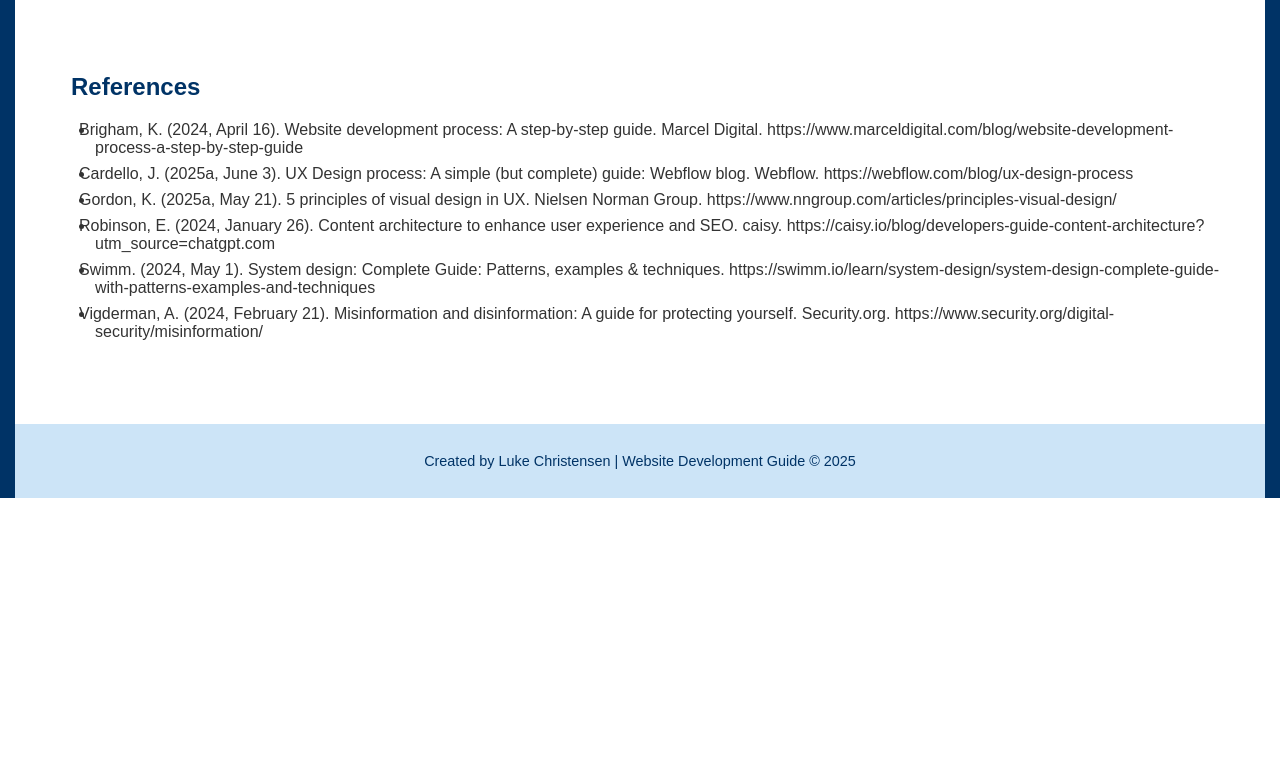
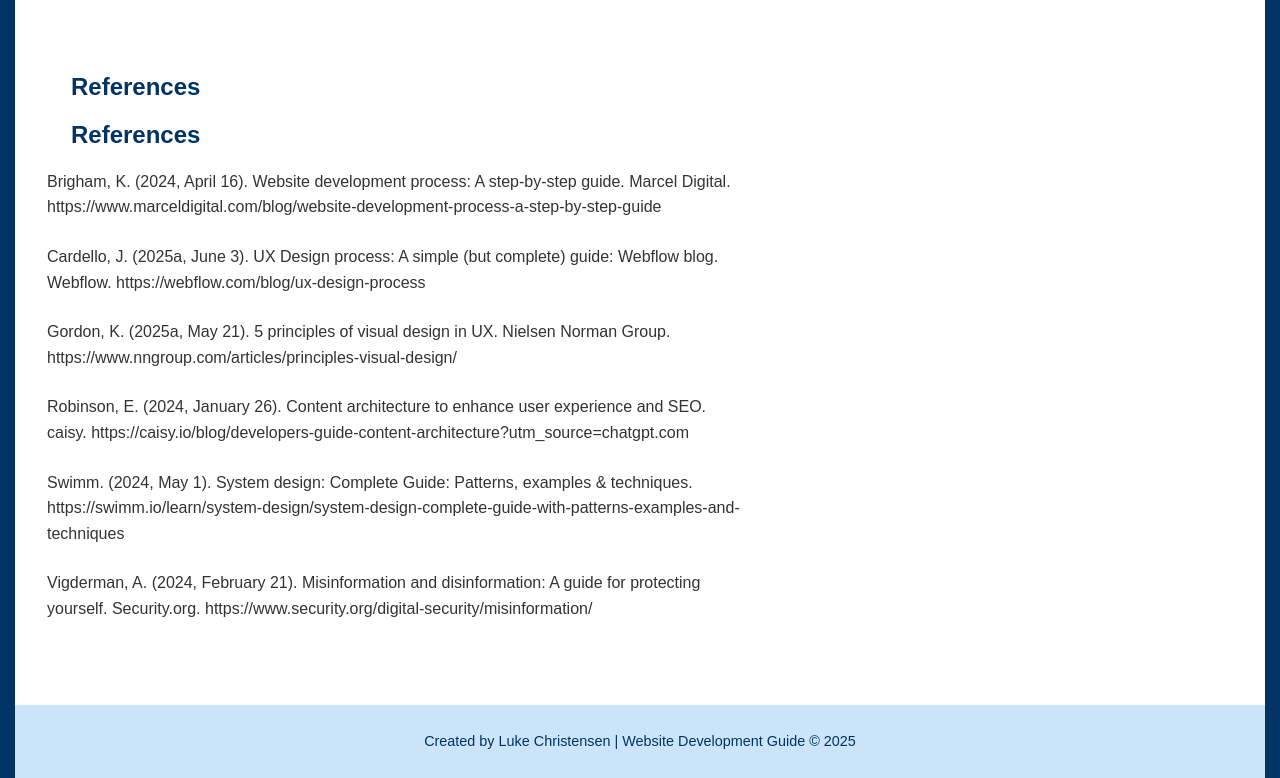
Before and after one commit to Lukey-42/Proof-of-Concept, a plain HTML site: page index.html in a window 1280 px wide. Shown: the part 1923-2701 px from the top of the page. Before the commit the page ends 2421 px from the top, so only its background shows below. Drawn offline with Linux system fonts and the light colour scheme.

Commit message:
Update index.html

```diff
--- a/index.html
+++ b/index.html
@@ -52,14 +52,13 @@
 
   <section class="references">
     <h2>References</h2>
-    <ul>
-      <li>Brigham, K. (2024, April 16). Website development process: A step-by-step guide. Marcel Digital. https://www.marceldigital.com/blog/website-development-process-a-step-by-step-guide</li>
-      <li>Cardello, J. (2025a, June 3). UX Design process: A simple (but complete) guide: Webflow blog. Webflow. https://webflow.com/blog/ux-design-process</li>
-      <li>Gordon, K. (2025a, May 21). 5 principles of visual design in UX. Nielsen Norman Group. https://www.nngroup.com/articles/principles-visual-design/</li>
-      <li>Robinson, E. (2024, January 26). Content architecture to enhance user experience and SEO. caisy. https://caisy.io/blog/developers-guide-content-architecture?utm_source=chatgpt.com</li>
-      <li>Swimm. (2024, May 1). System design: Complete Guide: Patterns, examples & techniques. https://swimm.io/learn/system-design/system-design-complete-guide-with-patterns-examples-and-techniques</li>
-      <li>Vigderman, A. (2024, February 21). Misinformation and disinformation: A guide for protecting yourself. Security.org. https://www.security.org/digital-security/misinformation/</li>
-    </ul>
+  <h2>References</h2>
+    <p>Brigham, K. (2024, April 16). Website development process: A step-by-step guide. Marcel Digital. https://www.marceldigital.com/blog/website-development-process-a-step-by-step-guide</p>
+  <p>Cardello, J. (2025a, June 3). UX Design process: A simple (but complete) guide: Webflow blog. Webflow. https://webflow.com/blog/ux-design-process</p>
+  <p>Gordon, K. (2025a, May 21). 5 principles of visual design in UX. Nielsen Norman Group. https://www.nngroup.com/articles/principles-visual-design/</p>
+  <p>Robinson, E. (2024, January 26). Content architecture to enhance user experience and SEO. caisy. https://caisy.io/blog/developers-guide-content-architecture?utm_source=chatgpt.com</p>
+  <p>Swimm. (2024, May 1). System design: Complete Guide: Patterns, examples & techniques. https://swimm.io/learn/system-design/system-design-complete-guide-with-patterns-examples-and-techniques</p>
+  <p>Vigderman, A. (2024, February 21). Misinformation and disinformation: A guide for protecting yourself. Security.org. https://www.security.org/digital-security/misinformation/</p>
   </section>
 
   <footer>
```
